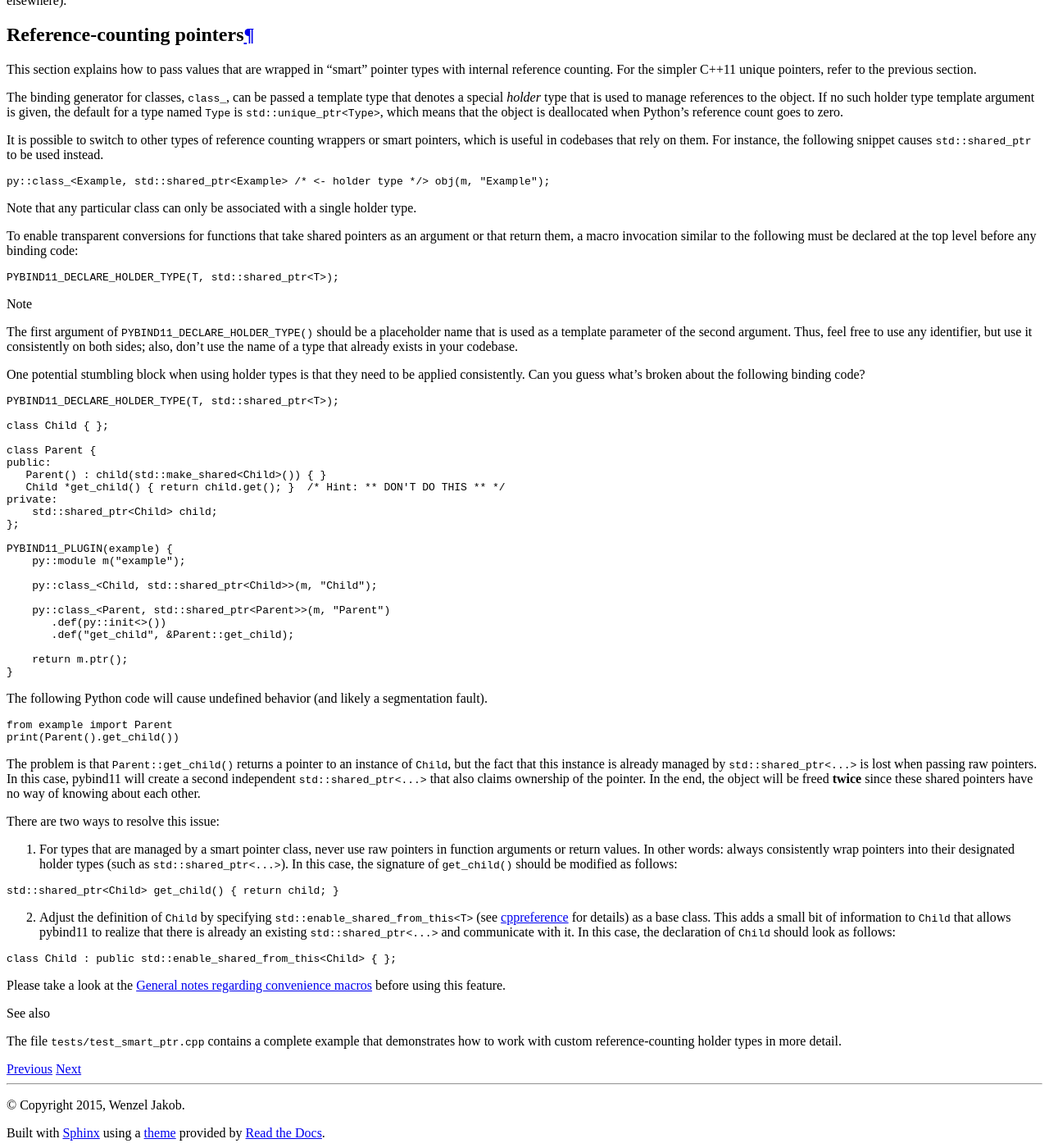
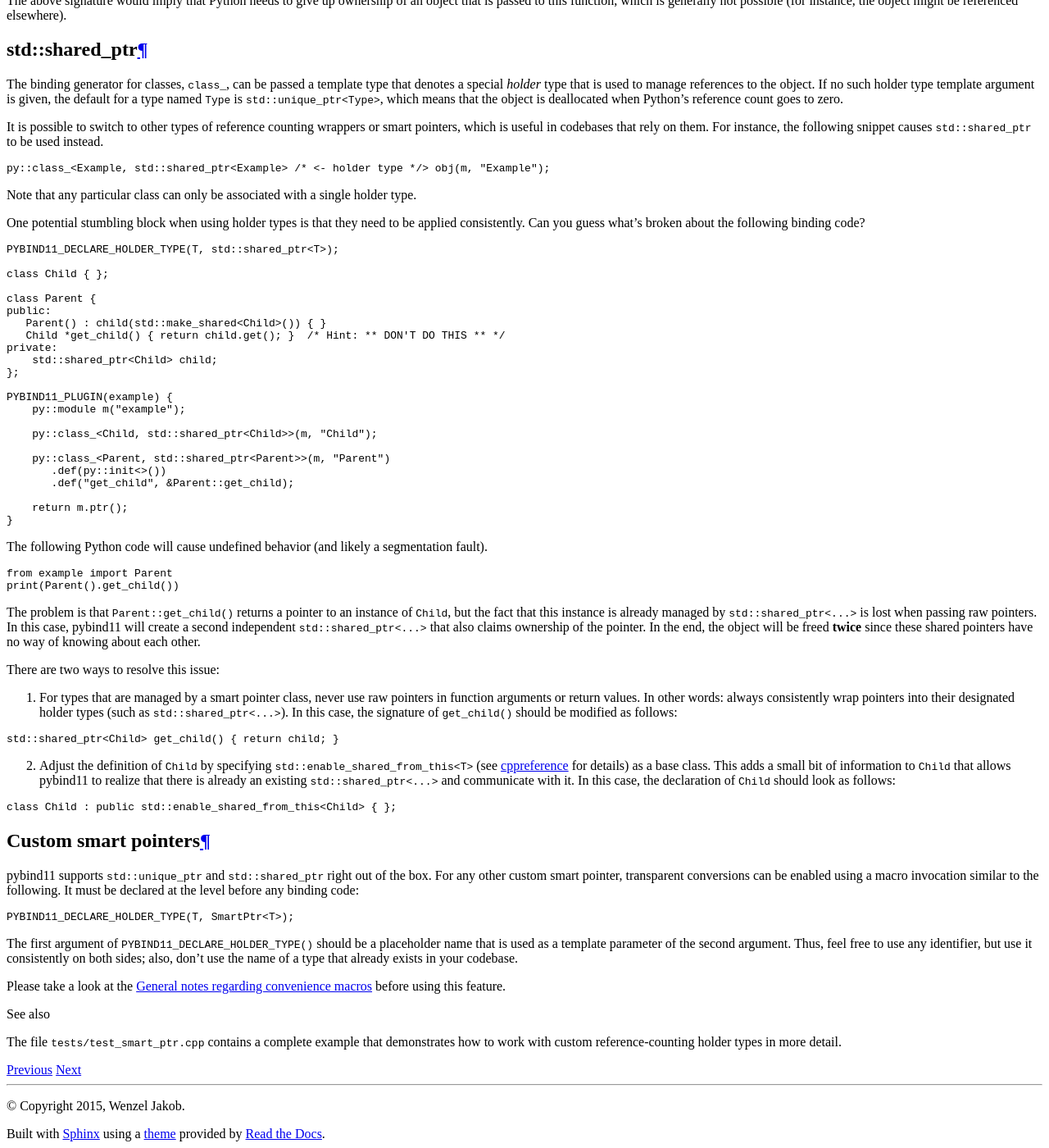
Before and after one commit to pybind/pybind11, a Sphinx documentation site: the page built from docs/advanced/smart_ptrs.rst, in a window 1280 px wide and 1400 px high, scrolled down 987 px. Shown: the whole window at 82% size. Built offline with Sphinx 7.4.7 and the Read the Docs theme 2.0.0, drawn with Linux system fonts in a browser that asks for light colours; some of the changed text lies outside the part shown.

Commit message:
Support std::shared_ptr holder type out of the box
With this there is no more need for manual user declarations like
`PYBIND11_DECLARE_HOLDER_TYPE(T, std::shared_ptr<T>)`. Existing ones
will still compile without error -- they will just be ignored silently.

Resolves #446.

````diff
--- a/docs/advanced/smart_ptrs.rst
+++ b/docs/advanced/smart_ptrs.rst
@@ -1,7 +1,7 @@
 Smart pointers
 ##############
 
-Unique pointers
+std::unique_ptr
 ===============
 
 Given a class ``Example`` with Python bindings, it's possible to return
@@ -28,14 +28,8 @@ The above signature would imply that Python needs to give up ownership of an
 object that is passed to this function, which is generally not possible (for
 instance, the object might be referenced elsewhere).
 
-.. _smart_pointers:
-
-Reference-counting pointers
-===========================
-
-This section explains how to pass values that are wrapped in "smart" pointer
-types with internal reference counting. For the simpler C++11 unique pointers,
-refer to the previous section.
+std::shared_ptr
+===============
 
 The binding generator for classes, :class:`class_`, can be passed a template
 type that denotes a special *holder* type that is used to manage references to
@@ -52,22 +46,6 @@ following snippet causes ``std::shared_ptr`` to be used instead.
     py::class_<Example, std::shared_ptr<Example> /* <- holder type */> obj(m, "Example");
 
 Note that any particular class can only be associated with a single holder type.
-
-To enable transparent conversions for functions that take shared pointers as an
-argument or that return them, a macro invocation similar to the following must
-be declared at the top level before any binding code:
-
-.. code-block:: cpp
-
-    PYBIND11_DECLARE_HOLDER_TYPE(T, std::shared_ptr<T>);
-
-.. note::
-
-    The first argument of :func:`PYBIND11_DECLARE_HOLDER_TYPE` should be a
-    placeholder name that is used as a template parameter of the second
-    argument. Thus, feel free to use any identifier, but use it consistently on
-    both sides; also, don't use the name of a type that already exists in your
-    codebase.
 
 One potential stumbling block when using holder types is that they need to be
 applied consistently. Can you guess what's broken about the following binding
@@ -139,6 +117,24 @@ There are two ways to resolve this issue:
 
     class Child : public std::enable_shared_from_this<Child> { };
 
+.. _smart_pointers:
+
+Custom smart pointers
+=====================
+
+pybind11 supports ``std::unique_ptr`` and ``std::shared_ptr`` right out of the
+box. For any other custom smart pointer, transparent conversions can be enabled
+using a macro invocation similar to the following. It must be declared at the
+level before any binding code:
+
+.. code-block:: cpp
+
+    PYBIND11_DECLARE_HOLDER_TYPE(T, SmartPtr<T>);
+
+The first argument of :func:`PYBIND11_DECLARE_HOLDER_TYPE` should be a
+placeholder name that is used as a template parameter of the second argument.
+Thus, feel free to use any identifier, but use it consistently on both sides;
+also, don't use the name of a type that already exists in your codebase.
 
 Please take a look at the :ref:`macro_notes` before using this feature.
 
--- a/docs/changelog.rst
+++ b/docs/changelog.rst
@@ -55,6 +55,8 @@ Breaking changes queued for v2.0.0 (Not yet released)
   ``py::str s = "1 + 2 = {}"_s.format(3);``
 * Attribute and item accessors now have a more complete interface which makes it possible
   to chain attributes ``obj.attr("a")[key].attr("b").attr("method")(1, 2, 3)```.
+* Added built-in support for ``std::shared_ptr`` holder type. There is no more need
+  to do it manually via ``PYBIND11_DECLARE_HOLDER_TYPE(T, std::shared_ptr<T>)``.
 * Various minor improvements of library internals (no user-visible changes)
 
 1.8.1 (July 12, 2016)
````
Also changed, not shown: 6 other files.
